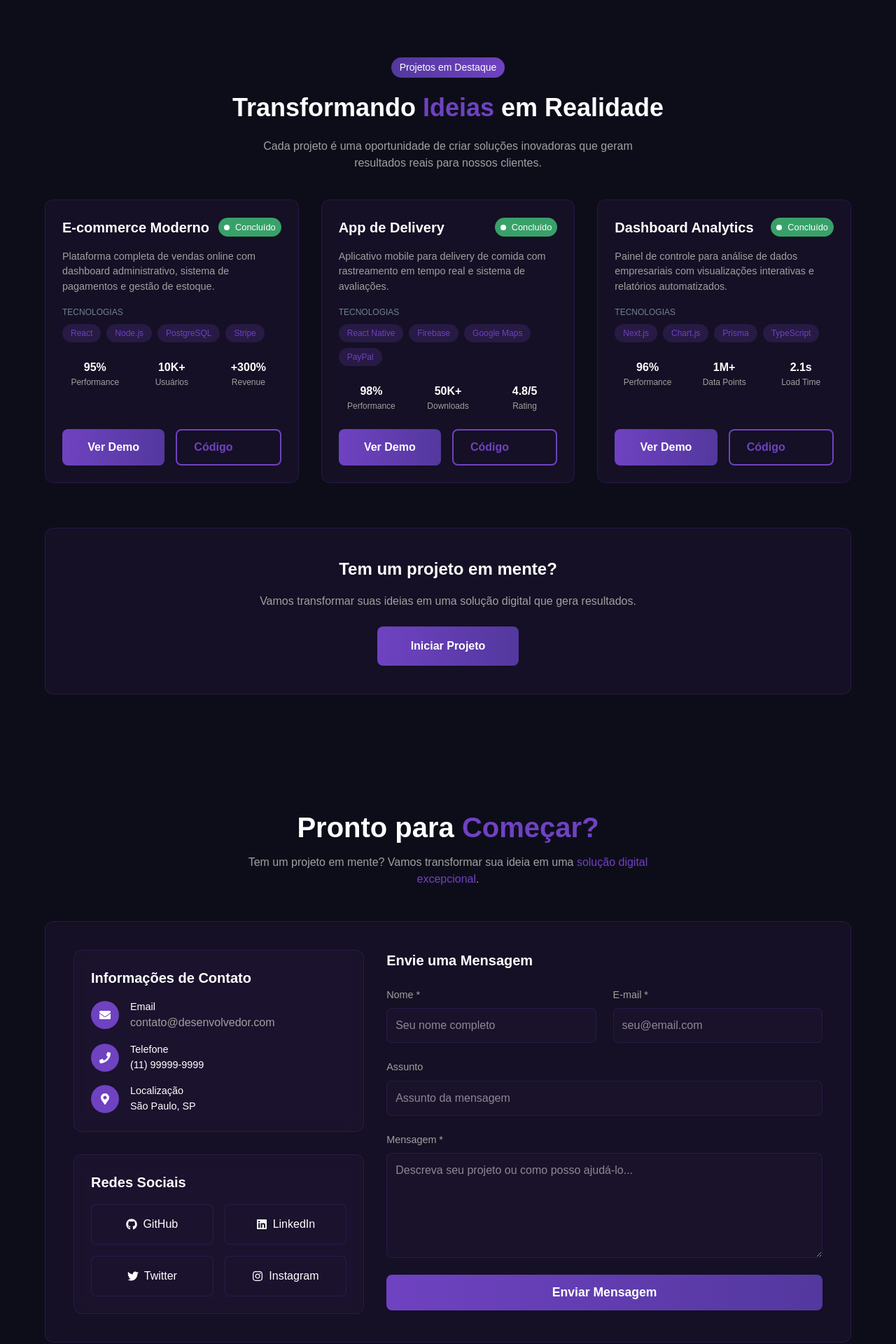
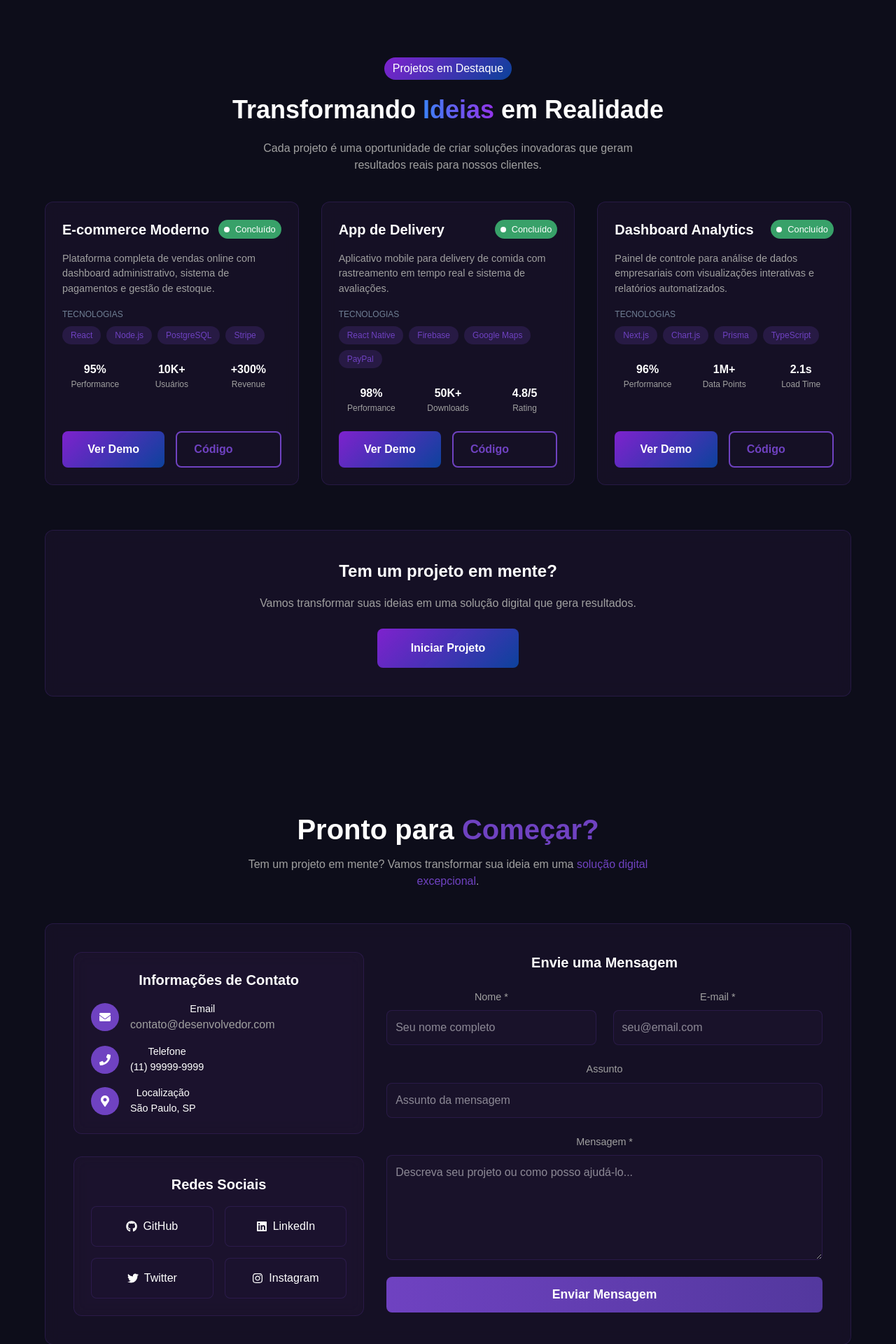
Before and after one commit to Anathyon/Blog-pessoal, a React (Vite) app in the folder blog-p-app/: page / in a window 1280 px wide. Shown: the part 2020-3940 px from the top of the page at 70% size. Built offline with nearby package versions, Linux system fonts and the light colour scheme.

Commit message:
Melhorias no design e criação de arquivo de config

```diff
--- a/blog-p-app/src/components/Contato.tsx
+++ b/blog-p-app/src/components/Contato.tsx
@@ -46,11 +46,17 @@ const MainContent = styled.div`
   border: 1px solid rgba(111, 66, 193, 0.2);
   border-radius: 12px;
   padding: 2.5rem;
-  text-align: left;
 
   @media (max-width: 1024px) {
     grid-template-columns: 1fr;
+    gap: 1.5rem;
     padding: 1.5rem;
+
+    // Garantir que os cards internos e o formulário também sejam centralizados
+    text-align: center;
+  }
+  @media (max-width: 360px) {
+    padding-right: 19.8rem;
   }
 `;
 
@@ -58,6 +64,10 @@ const ContactInfoContainer = styled.div`
   display: flex;
   flex-direction: column;
   gap: 2rem;
+
+  @media (max-width: 1024px) {
+    align-items: center;
+  }
 `;
 
 const InfoCard = styled.div`
@@ -66,12 +76,21 @@ const InfoCard = styled.div`
   border: 1px solid rgba(111, 66, 193, 0.2);
   border-radius: 12px;
   padding: 1.5rem;
+
+  @media (max-width: 1024px) {
+    width: 100%; // Ocupa a largura total para centralizar melhor
+    max-width: 400px;
+  }
 `;
 
 const InfoTitle = styled.h4`
   font-size: 1.25rem;
   font-weight: 600;
   margin-bottom: 1rem;
+
+  @media (max-width: 1024px) {
+    text-align: center;
+  }
 `;
 
 const ContactItem = styled.div`
@@ -81,6 +100,11 @@ const ContactItem = styled.div`
 
   &:last-child {
     margin-bottom: 0;
+  }
+
+  @media (max-width: 1024px) {
+    justify-content: center;
+    text-align: left;
   }
 `;
 
@@ -144,6 +168,11 @@ const SocialButton = styled.a`
 const FormContainer = styled.form`
   display: flex;
   flex-direction: column;
+
+  @media (max-width: 1024px) {
+    align-items: center;
+    text-align: center; // Centraliza os títulos do formulário
+  }
 `;
 
 const FormTitle = styled.h4`
@@ -160,12 +189,17 @@ const FormRow = styled.div`
 
   @media (max-width: 768px) {
     grid-template-columns: 1fr;
+    width: 100%;
   }
 `;
 
 const FormGroup = styled.div`
   display: flex;
   flex-direction: column;
+
+  @media (max-width: 768px) {
+    width: 100%;
+  }
 `;
 
 const FormLabel = styled.label`
@@ -181,6 +215,7 @@ const FormInput = styled.input`
   padding: 0.75rem;
   border-radius: 8px;
   font-size: 1rem;
+  width: 100%;
 
   &:focus {
     outline: none;
@@ -198,6 +233,7 @@ const FormTextarea = styled.textarea`
   font-size: 1rem;
   min-height: 150px;
   resize: vertical;
+  width: 100%;
 
   &:focus {
     outline: none;
@@ -258,7 +294,7 @@ export default function Contato() {
   const handleSubmit = (e: React.FormEvent) => {
     e.preventDefault();
     console.log(formData);
-    // Aqui você pode adicionar a lógica para enviar o formulário (e.g., para uma API, e-mail, etc.)
+    // Lógica para enviar o formulário
   };
 
   return (
--- a/blog-p-app/src/components/Projetos.tsx
+++ b/blog-p-app/src/components/Projetos.tsx
@@ -39,11 +39,11 @@ const HeaderContainer = styled.div`
 `;
 
 const Tag = styled.span`
-  background: linear-gradient(90deg, #53389e, #6f42c1);
+  background: linear-gradient(135deg, #7e22ce, #0a5ad3b0);
   color: #fff;
   padding: 0.25rem 0.75rem;
   border-radius: 999px;
-  font-size: 0.875rem;
+  font-size: 1rem;
   margin-bottom: 1rem;
 `;
 
@@ -207,7 +207,7 @@ const StyledButton = styled.button`
 `;
 
 const DemoButton = styled(StyledButton)`
-  background: linear-gradient(90deg, #6f42c1, #53389e);
+  background: linear-gradient(135deg, #7e22ce, #0a5ad3b0);
   color: #fff;
 `;
 
@@ -215,7 +215,6 @@ const CodeButton = styled(StyledButton)`
   background: transparent;
   color: #6f42c1;
   border: 2px solid #6f42c1;
-
   &:hover {
     background-color: #6f42c1;
     color: #fff;
@@ -300,7 +299,7 @@ export default function Projetos() {
       <HeaderContainer>
         <Tag>Projetos em Destaque</Tag>
         <MainTitle>
-          Transformando <span style={{ color: '#6f42c1' }}>Ideias</span> em Realidade
+          Transformando <span className='skills-highlight'>Ideias</span> em Realidade
         </MainTitle>
         <Subtitle>
           Cada projeto é uma oportunidade de criar soluções inovadoras que geram resultados reais para nossos clientes.
@@ -443,7 +442,7 @@ const ModalDescription = styled.p`
 
 const ModalLink = styled.a`
   display: inline-block;
-  background: linear-gradient(90deg, #6f42c1, #53389e);
+  background: linear-gradient(135deg, #7e22ce, #0a5ad3b0);
   color: #fff;
   padding: 0.75rem 2rem;
   border-radius: 8px;
--- a/blog-p-app/src/components/Skills.tsx
+++ b/blog-p-app/src/components/Skills.tsx
@@ -231,7 +231,7 @@ export default function Skills() {
 
         .skills-carousel {
           position: relative;
-          background-color: #18181b;
+          background-color: rgba(43, 28, 70, 0.5);
           border: 1px solid #3f3f46;
           border-radius: 24px;
           padding: 40px;
@@ -355,7 +355,7 @@ export default function Skills() {
         }
 
         .learning-section {
-          background-color: #18181b;
+          background-color: rgba(30, 20, 48, 0.5);
           border: 1px solid #3f3f46;
           border-radius: 16px;
           padding: 32px;
```
Also changed, not shown: blog-p-app/vercel.json (added).
